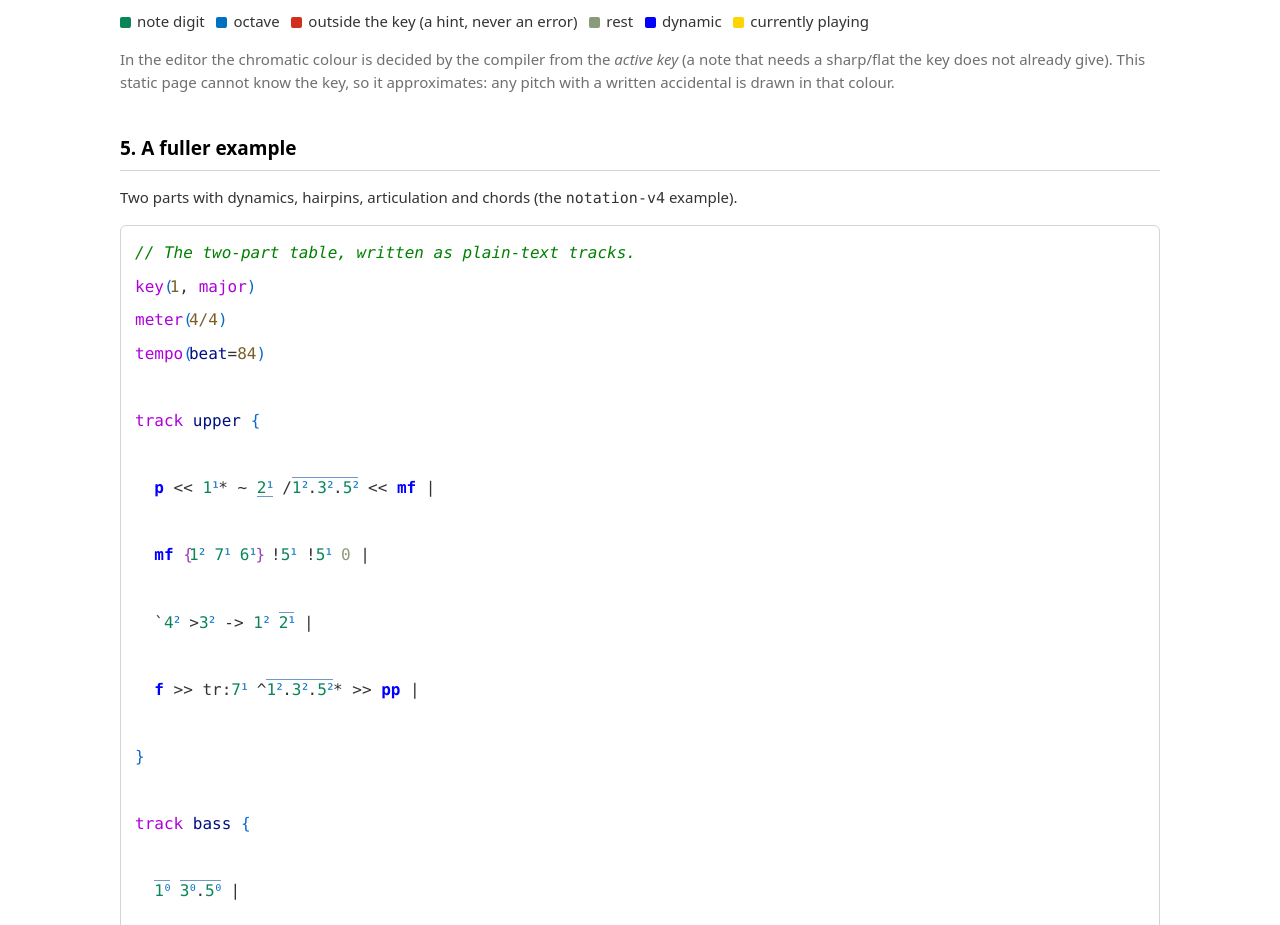
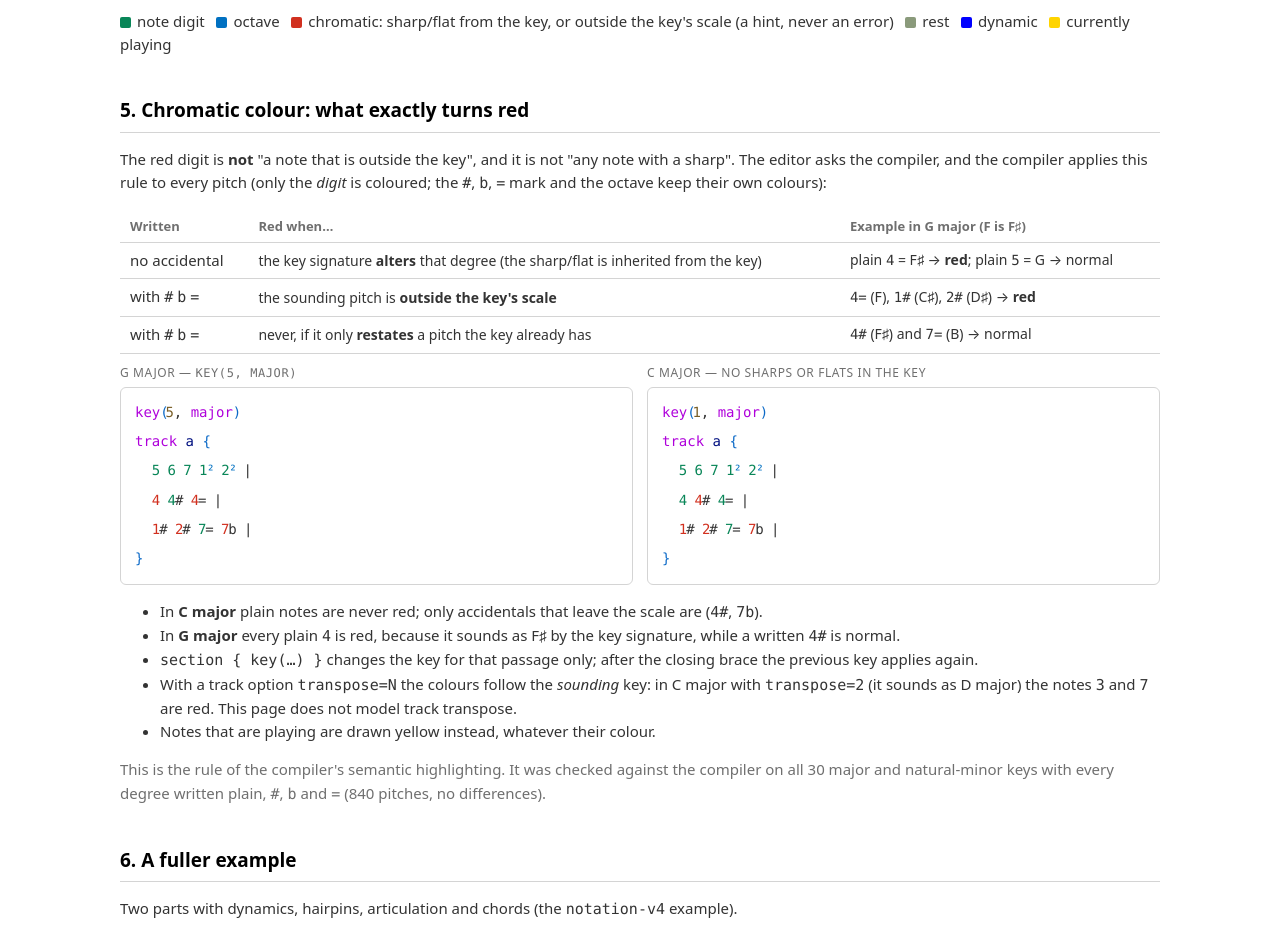
Before and after one commit to fizzy-1111/-music-dsl-guide, a plain HTML site: page notation/index.html in a window 1280 px wide. Shown: the part 2640-3565 px from the top of the page. Drawn offline with Linux system fonts and the light colour scheme.

Commit message:
Fix the chromatic colour rule: it depends on the key, not on "outside the key"
The guide said pitches outside the active key are drawn in the chromatic
colour. The compiler's rule (LanguageService.Highlight) is: a digit is
chromatic when it has no written accidental but the key signature alters
that degree, or when a written accidental lands outside the key's scale; an
accidental that only restates the key stays normal. Only the digit is
coloured.

The demo page now implements this rule with key() and section scoping, and
was cross-checked against the compiler on all 30 keys (840 pitches, no
differences). Adds a section and screenshots for the rule and updates the
README.

Co-Authored-By: Claude Sonnet 5.5 <noreply@anthropic.com>
Claude-Session: https://claude.ai/code/session_01RCWE2trzKRHysnBGbgQNrL

```diff
--- a/notation/index.html
+++ b/notation/index.html
@@ -76,7 +76,7 @@
   <table>
     <tr><th>Symbol</th><th>Looks like</th><th>Meaning</th></tr>
     <tr><td>Octave</td><td><code class="mdsl-code mdsl-inline" data-music="1⁻² 1⁻¹ 1⁰ 1¹ 1² 1³"></code></td><td class="note">C1 · C2 · C3 · <strong>C4 (middle C)</strong> · C5 · C6. No superscript means <code>¹</code>.</td></tr>
-    <tr><td>Accidentals</td><td><code class="mdsl-code mdsl-inline" data-music="4#¹ 7b⁻¹ 4=¹"></code></td><td class="note">sharp · flat (<code>b</code>) · explicit natural; drawn in the chromatic colour here</td></tr>
+    <tr><td>Accidentals</td><td><code class="mdsl-code mdsl-inline" data-music="4#¹ 7b⁻¹ 4=¹"></code></td><td class="note">sharp · flat (<code>b</code>) · explicit natural. Whether the digit turns red depends on the key — see section 5</td></tr>
     <tr><td>Rests</td><td><code class="mdsl-code mdsl-inline" data-music="0 (0) [0] [[0]]"></code></td><td class="note">silence, dim colour; same duration lines as notes</td></tr>
     <tr><td>Chord</td><td><code class="mdsl-code mdsl-inline" data-music="[1¹.3¹.5¹] [4⁰.6⁰.1¹]"></code></td><td class="note">pitches joined with dots, no spaces</td></tr>
     <tr><td>Dynamics</td><td><code class="mdsl-code mdsl-inline" data-music="pp p mp mf f ff"></code></td><td class="note">bold blue; apply to the music that follows</td></tr>
@@ -88,17 +88,37 @@
   </table>
   <p><span class="swatch" style="background:var(--mu-note)"></span>note digit &nbsp;
      <span class="swatch" style="background:var(--mu-octave)"></span>octave &nbsp;
-     <span class="swatch" style="background:var(--mu-chromatic)"></span>outside the key (a hint, never an error) &nbsp;
+     <span class="swatch" style="background:var(--mu-chromatic)"></span>chromatic: sharp/flat from the key, or outside the key's scale (a hint, never an error) &nbsp;
      <span class="swatch" style="background:var(--mu-rest)"></span>rest &nbsp;
      <span class="swatch" style="background:var(--mu-dynamic)"></span>dynamic &nbsp;
      <span class="swatch" style="background:#ffd400"></span>currently playing</p>
-  <p style="color:var(--fg-dim)">In the editor the chromatic colour is decided by the compiler from the <em>active key</em> (a note that needs a sharp/flat the key does not already give). This static page cannot know the key, so it approximates: any pitch with a written accidental is drawn in that colour.</p>
 
-  <h2>5. A fuller example</h2>
+  <h2>5. Chromatic colour: what exactly turns red</h2>
+  <p>The red digit is <strong>not</strong> "a note that is outside the key", and it is not "any note with a sharp". The editor asks the compiler, and the compiler applies this rule to every pitch (only the <em>digit</em> is coloured; the <code>#</code>, <code>b</code>, <code>=</code> mark and the octave keep their own colours):</p>
+  <table>
+    <tr><th>Written</th><th>Red when…</th><th>Example in G major (F is F♯)</th></tr>
+    <tr><td>no accidental</td><td class="note">the key signature <strong>alters</strong> that degree (the sharp/flat is inherited from the key)</td><td class="note">plain <code>4</code> = F♯ → <strong>red</strong>; plain <code>5</code> = G → normal</td></tr>
+    <tr><td>with <code>#</code> <code>b</code> <code>=</code></td><td class="note">the sounding pitch is <strong>outside the key's scale</strong></td><td class="note"><code>4=</code> (F), <code>1#</code> (C♯), <code>2#</code> (D♯) → <strong>red</strong></td></tr>
+    <tr><td>with <code>#</code> <code>b</code> <code>=</code></td><td class="note">never, if it only <strong>restates</strong> a pitch the key already has</td><td class="note"><code>4#</code> (F♯) and <code>7=</code> (B) → normal</td></tr>
+  </table>
+  <div class="two">
+    <div><p class="cap">G major — <code>key(5, major)</code></p><div class="mdsl-code" data-src="gmajor" data-mode="lines"></div></div>
+    <div><p class="cap">C major — no sharps or flats in the key</p><div class="mdsl-code" data-src="cmajor" data-mode="lines"></div></div>
+  </div>
+  <ul>
+    <li>In <strong>C major</strong> plain notes are never red; only accidentals that leave the scale are (<code>4#</code>, <code>7b</code>).</li>
+    <li>In <strong>G major</strong> every plain <code>4</code> is red, because it sounds as F♯ by the key signature, while a written <code>4#</code> is normal.</li>
+    <li><code>section { key(…) }</code> changes the key for that passage only; after the closing brace the previous key applies again.</li>
+    <li>With a track option <code>transpose=N</code> the colours follow the <em>sounding</em> key: in C major with <code>transpose=2</code> (it sounds as D major) the notes <code>3</code> and <code>7</code> are red. This page does not model track transpose.</li>
+    <li>Notes that are playing are drawn yellow instead, whatever their colour.</li>
+  </ul>
+  <p style="color:var(--fg-dim)">This is the rule of the compiler's semantic highlighting. It was checked against the compiler on all 30 major and natural-minor keys with every degree written plain, <code>#</code>, <code>b</code> and <code>=</code> (840 pitches, no differences).</p>
+
+  <h2>6. A fuller example</h2>
   <p>Two parts with dynamics, hairpins, articulation and chords (the <code>notation-v4</code> example).</p>
   <div class="mdsl-code" data-src="v4" data-mode="lines"></div>
 
-  <h2>6. Switching it on and off</h2>
+  <h2>7. Switching it on and off</h2>
   <ul>
     <li><strong>VS Code / Cursor:</strong> command <em>Music DSL: Toggle Duration Brackets as Lines</em>, or setting <code>musicDsl.durationLines.enabled</code>.</li>
     <li><strong>Web / Android editor:</strong> command palette → the duration-brackets toggle (stored as <code>musicdsl.compactBrackets</code> on the device).</li>
@@ -107,6 +127,22 @@
   </ul>
 </main>
 
+<script type="text/x-mdsl" id="gmajor">
+key(5, major)
+track a {
+  5 6 7 1² 2² |
+  4 4# 4= |
+  1# 2# 7= 7b |
+}
+</script>
+<script type="text/x-mdsl" id="cmajor">
+key(1, major)
+track a {
+  5 6 7 1² 2² |
+  4 4# 4= |
+  1# 2# 7= 7b |
+}
+</script>
 <script type="text/x-mdsl" id="song">
 key(1, major)
 meter(4/4)
@@ -233,10 +269,36 @@ function lineStyle(under, over) {
 }
 
 /* ===== tokenizer (display colouring only; the compiler is the source of truth) ===== */
+/* ===== chromatic colour: the compiler's rule (LanguageService.Highlight), for notes without track transpose ===== */
+var NATURAL = [0, 2, 4, 5, 7, 9, 11];
+var MAJOR_KEYS = { '1b': -7, '5b': -6, '2b': -5, '6b': -4, '3b': -3, '7b': -2, '4': -1, '1': 0, '5': 1, '2': 2, '6': 3, '3': 4, '7': 5, '4#': 6, '1#': 7 };
+var MINOR_KEYS = { '6b': -7, '3b': -6, '7b': -5, '4': -4, '1': -3, '5': -2, '2': -1, '6': 0, '3': 1, '7': 2, '4#': 3, '1#': 4, '5#': 5, '2#': 6, '6#': 7 };
+function signature(count) {
+  var order = count > 0 ? [3, 0, 4, 1, 5, 2, 6] : [6, 2, 5, 1, 4, 0, 3], r = [0, 0, 0, 0, 0, 0, 0];
+  for (var i = 0; i < Math.abs(count); i++) r[order[i]] = count > 0 ? 1 : -1;
+  return r;
+}
+function keyFromText(t) {   // text right after the word "key", starting at "("
+  var m = /^\(\s*([1-7])\s*([#b])?\s*(?:,\s*(major|minor))?\s*\)/.exec(t);
+  if (!m) return null;
+  var table = m[3] === 'minor' ? MINOR_KEYS : MAJOR_KEYS, count = table[m[1] + (m[2] || '')];
+  return count === undefined ? null : signature(count);
+}
+/* true = draw the digit in the chromatic colour.
+   - no written accidental: red only if the key signature alters that degree (plain 4 in G major = F#)
+   - written accidental: red only if the sounding pitch is NOT in the key's scale (4=, 1#, 2# in G major);
+     an accidental that just restates the key (4# in G major) stays normal */
+function isChromatic(key, degree, acc) {
+  var d = degree - 1, written = acc === '#' ? 1 : acc === 'b' ? -1 : acc === '=' ? 0 : null;
+  var pc = (NATURAL[d] + (written !== null ? written : key[d]) + 12) % 12, inScale = false;
+  for (var i = 0; i < 7; i++) if ((NATURAL[i] + key[i] + 12) % 12 === pc) inScale = true;
+  if (!inScale) return true;
+  return written === null && key[d] !== 0;
+}
 var KEYWORDS = new Set(['track', 'def', 'key', 'meter', 'tempo', 'include', 'section', 'loop', 'from', 'to', 'config', 'let', 'use', 'soundfont', 'mix', 'mixpart', 'channel', 'bus', 'master', 'render', 'stem', 'major', 'minor']);
 var SUP = '⁰¹²³⁴⁵⁶⁷⁸⁹';
 function tokenize(t) {
-  var out = [], i = 0, stack = 0;
+  var out = [], i = 0, stack = 0, key = [0, 0, 0, 0, 0, 0, 0], keyStack = [];
   function push(s, e, cls, extra) { var o = { s: s, e: e, cls: cls }; if (extra) for (var k in extra) o[k] = extra[k]; out.push(o); }
   function prevChar(from) { var p = from - 1; while (p >= 0 && /\s/.test(t[p])) p--; return p >= 0 ? t[p] : ''; }
   var lastNote = false;
@@ -248,6 +310,7 @@ function tokenize(t) {
     if (/[A-Za-z_]/.test(c)) {
       var j = i + 1; while (j < t.length && /[A-Za-z0-9_]/.test(t[j])) j++;
       var word = t.slice(i, j), next = t[j], pc = prevChar(i), cls;
+      if (word === 'key' && next === '(') { var kk = keyFromText(t.slice(j)); if (kk) key = kk; }
       if (word === 'tr' && next === ':') { push(i, j + 1, 'mu-operator'); i = j + 1; lastNote = false; continue; }
       if (dynamics.has(word) && next !== '=' && pc !== '=') cls = 'mu-dynamic';
       else if (KEYWORDS.has(word) && next !== '=') cls = 'mu-keyword';
@@ -281,11 +344,11 @@ function tokenize(t) {
       if (lead || tupletCount) { push(i, d + 1, 'mu-number'); i = d + 1; lastNote = false; continue; }
       if (digit === '0') { push(i, d + 1, 'sem-rest'); i = d + 1; lastNote = false; continue; }
       if (!acc && !sup && !minus && prevChar(i) === '=') { push(i, d + 1, 'mu-number'); i = d + 1; lastNote = false; continue; }
-      push(i, m, 'note', { digit: digit, acc: acc, minus: minus, sup: sup });
+      push(i, m, 'note', { digit: digit, acc: acc, minus: minus, sup: sup, chroma: isChromatic(key, +digit, acc) });
       i = m; lastNote = true; continue;
     }
-    if (c === '(' || c === '[' || c === '{') { push(i, i + 1, 'bracket', { depth: stack }); stack++; i++; lastNote = false; continue; }
-    if (c === ')' || c === ']' || c === '}') { stack = Math.max(0, stack - 1); push(i, i + 1, 'bracket', { depth: stack }); i++; lastNote = true; continue; }
+    if (c === '(' || c === '[' || c === '{') { if (c === '{') keyStack.push(key); push(i, i + 1, 'bracket', { depth: stack }); stack++; i++; lastNote = false; continue; }
+    if (c === ')' || c === ']' || c === '}') { if (c === '}' && keyStack.length) key = keyStack.pop(); stack = Math.max(0, stack - 1); push(i, i + 1, 'bracket', { depth: stack }); i++; lastNote = true; continue; }
     var two = t.slice(i, i + 2);
     if (two === '<<' || two === '>>' || two === '->') { push(i, i + 2, 'mu-operator'); i += 2; lastNote = false; continue; }
     push(i, i + 1, 'mu-operator'); lastNote = (c === '*' ); i++;
@@ -304,10 +367,8 @@ function tokenHtml(tok, text, hideSet) {
     return '<span class="sem-bracket sem-depth-' + (tok.depth % 5) + (h ? ' mdsl-hide' : '') + '">' + esc(s) + '</span>';
   }
   if (tok.cls === 'note') {
-    var chroma = tok.acc && tok.acc !== '=' ? true : tok.acc === '=';
-    var main = chroma ? 'sem-chromatic' : 'sem-note';
-    var html = '<span class="' + main + '">' + tok.digit + '</span>';
-    if (tok.acc) html += '<span class="' + (chroma ? 'sem-chromatic' : 'sem-note-mark') + '">' + tok.acc + '</span>';
+    var html = '<span class="' + (tok.chroma ? 'sem-chromatic' : 'sem-note') + '">' + tok.digit + '</span>';
+    if (tok.acc) html += '<span class="sem-note-mark">' + tok.acc + '</span>';
     if (tok.minus) html += '<span class="mu-octave-minus">⁻</span>';
     if (tok.sup) html += '<span class="sem-octave">' + tok.sup + '</span>';
     return html;
--- a/notation/music-dsl-notation.css
+++ b/notation/music-dsl-notation.css
@@ -10,7 +10,8 @@
  *   superscript octave digits        -> octave colour, tightened spacing
  *   negative octave sign  ⁻          -> drawn small and bold, attached to the digit
  *   rest 0                           -> dim colour
- *   pitch outside the active key     -> chromatic colour (a hint, not an error)
+ *   chromatic pitch digit            -> chromatic colour: no written accidental but the key alters the degree,
+ *                                       or a written accidental that lands outside the key's scale (a hint, not an error)
  *   ( ) [ ] { } that are visible     -> coloured by nesting depth
  *
  * Usage: wrap tokens in the classes below (see notation/index.html for a renderer that does it for you).
```
Also changed, not shown: notation/images/04-legend-dark.png, notation/images/04-legend-light.png, notation/images/05-chromatic-rule-dark.png (added), notation/images/05-chromatic-rule-light.png (added), notation/images/05-example-dark.png (deleted), notation/images/05-example-light.png (deleted), notation/images/06-example-dark.png (added), notation/images/06-example-light.png (added), 1 other file.
